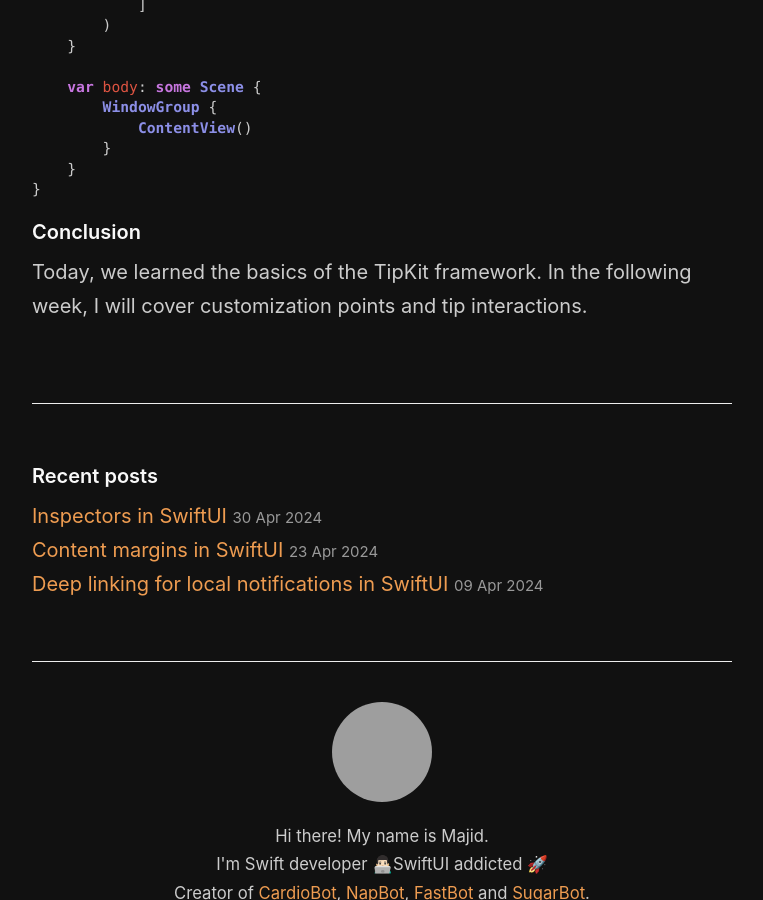
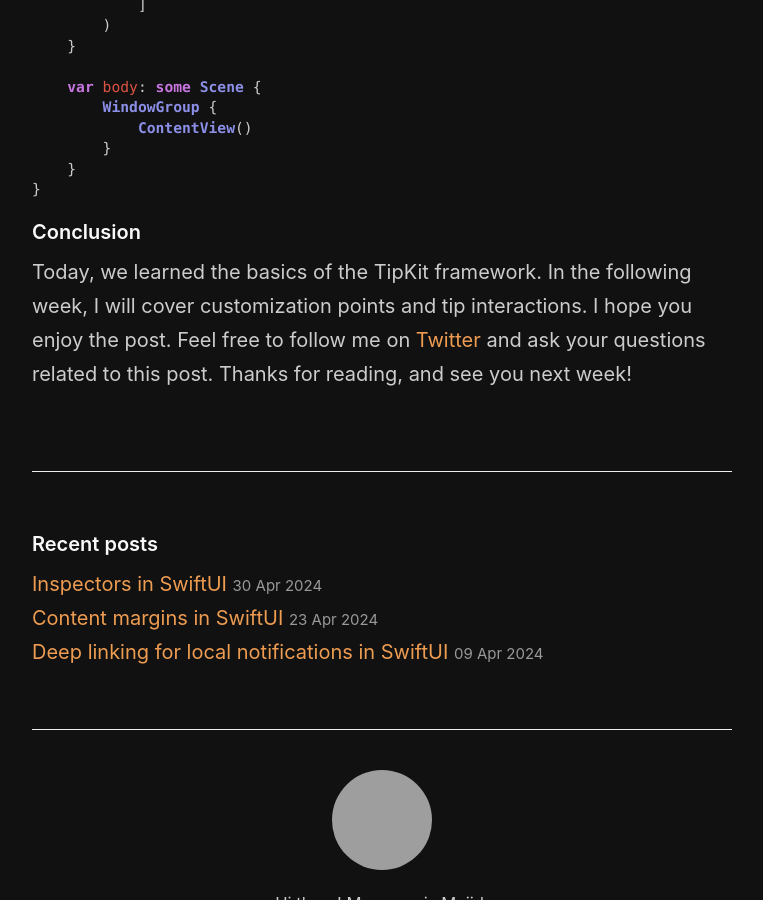
Before and after one commit to mecid/mecid.github.io, a Jekyll site: the page built from _posts/2024-05-07-discovering-app-features-with-tipkit-basics.md, in a window 1280 px wide and 900 px high, scrolled down 4893 px, cut to the strip 0-900 px from the top of the window. Shown: the whole strip, without its empty margins (258-1021 px from the left). Built offline with Jekyll 4.4.1, drawn with Linux system fonts in a browser that asks for light colours; grey boxes are pictures that could not be loaded.

Commit message:
tipkit conclusion tuned

````diff
--- a/_posts/2024-05-07-discovering-app-features-with-tipkit-basics.md
+++ b/_posts/2024-05-07-discovering-app-features-with-tipkit-basics.md
@@ -206,4 +206,4 @@
 ```
 
 #### Conclusion
-Today, we learned the basics of the TipKit framework. In the following week, I will cover customization points and tip interactions.
+Today, we learned the basics of the TipKit framework. In the following week, I will cover customization points and tip interactions. I hope you enjoy the post. Feel free to follow me on [Twitter](https://twitter.com/mecid) and ask your questions related to this post. Thanks for reading, and see you next week!
````
